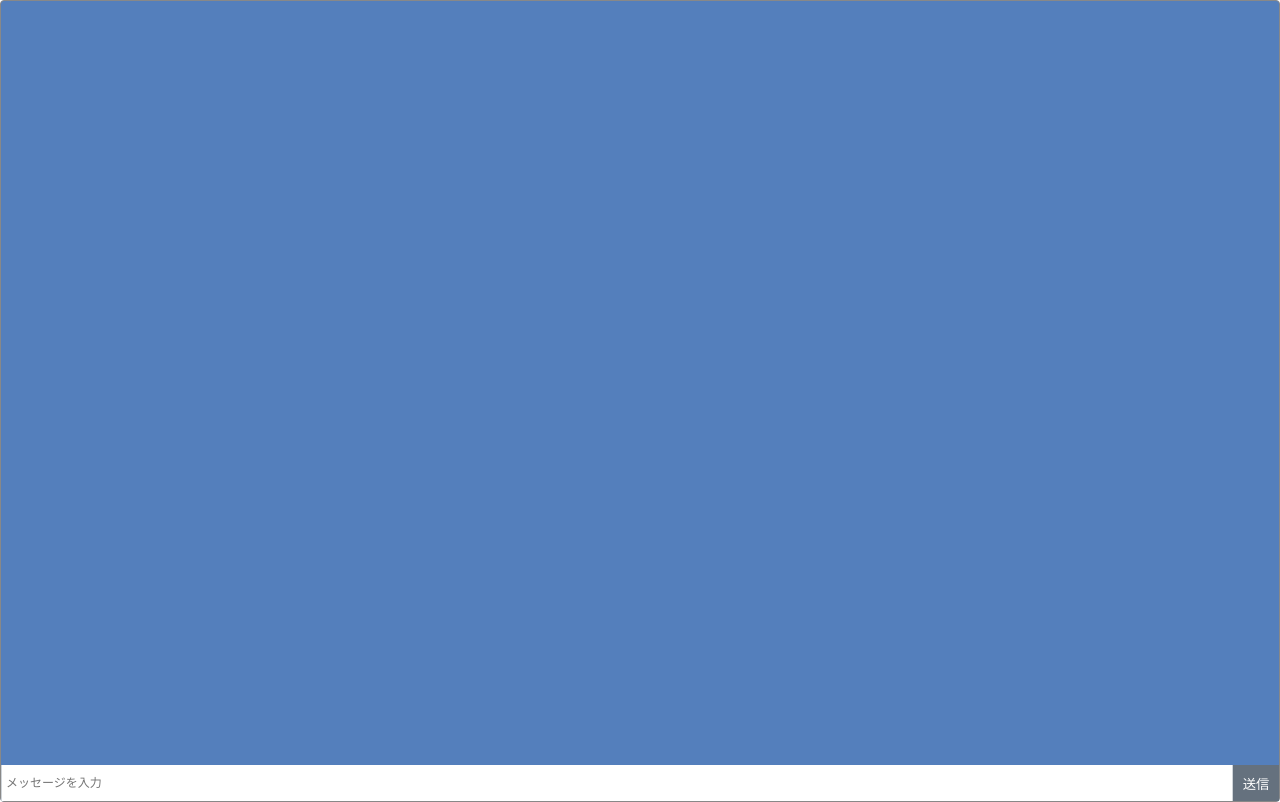
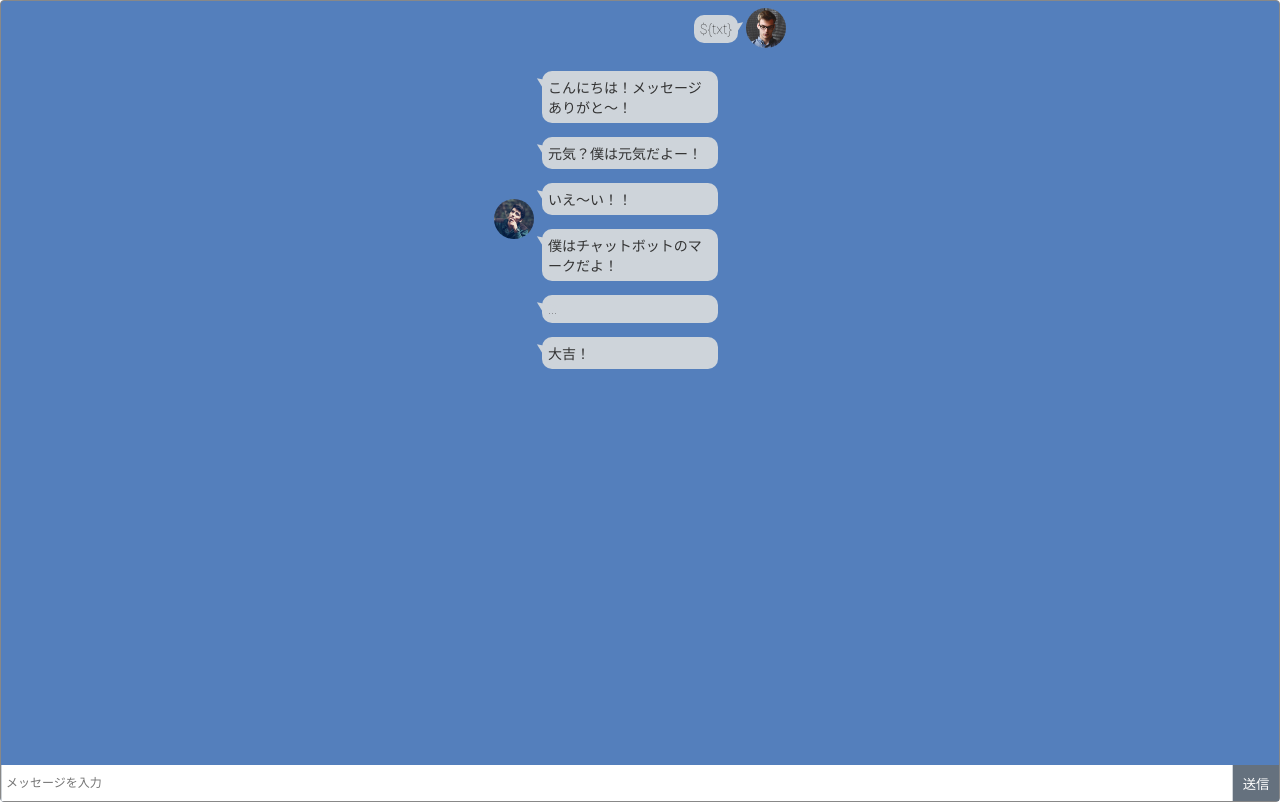
Before and after one commit to Sowaism/chatbot_vue, a Vue app: page / in a window 1280 px wide. Built offline with nearby package versions, Linux system fonts and the light colour scheme.

Commit message:
first commint

```diff
--- a/src/components/Button.vue
+++ b/src/components/Button.vue
@@ -1,13 +1,29 @@
 <template>
-	<button id="addbtn" class="inquiry-next-btn" disabled>送信</button>
+	<button id="addbtn" class="inquiry-next-btn" @click="addBtn()" :disabled="isDisabled">送信</button>
 </template>
 
 <script>
 export default {
-  name: 'Button',
-  props: {
-    // msg: String
-  }
+	name: 'Button',
+	data:function() {
+	return{
+		isDisabled:true,
+		value:'',
+	}
+  },
+	methods:{
+		addBtn:function(){
+			this.isDisabled = true;
+		},
+	// 	enterButtonFlag:function() {
+    //     if (txtVal() == false) {
+    //         this.addBtn.disabled = true;
+    //     } else {
+    //         this.addBtn.disabled = false;
+    //     }
+    //     return;
+    // },
+	},
 }
 </script>
 
--- a/src/components/EntryParts.vue
+++ b/src/components/EntryParts.vue
@@ -2,6 +2,7 @@
 	<div class="entry_input">
 		<EntryInput/>
 		<Button/>
+
 	</div>
 </template>
 
@@ -10,14 +11,27 @@ import EntryInput from '../components/EntryInput.vue'
 import Button from '../components/Button.vue'
 
 export default {
-  name: 'EntryParts',
-  props: {
-    // msg: String
-  },
-  components:{
-	Button,
-	EntryInput
-  }
+	name: 'EntryParts',
+	data:function() {
+		return{
+			// txtVal:'',
+		}
+	},
+	components:{
+		Button,
+		EntryInput
+	},
+//     methods:{
+// 	enterButtonFlag:function(){
+// 		console.log('a');
+// 		if (txtVal == false) {
+// 			this.disabled = true;
+// 		} else {
+// 			this.disabled = false;
+// 		}
+// 		return;
+// 	}
+//   }
 }
 </script>
 
--- a/src/components/UserList.vue
+++ b/src/components/UserList.vue
@@ -1,15 +1,24 @@
 <template>
 	<div id="message_area" class="message_area">
 		<ul>
+			<UserMeParts/>
+			<UserYouParts/>
 		</ul>
 	</div>
 </template>
 
 <script>
+import UserMeParts from '../components/UserMeParts.vue'
+import UserYouParts from '../components/UserYouParts.vue'
+
 export default {
   name: 'UserList',
   props: {
     // msg: String
+  },
+  components:{
+	UserMeParts,
+	UserYouParts
   }
 }
 </script>
@@ -20,62 +29,8 @@ ul{
 	padding: 0;
 	width:300px;
 }
-li{
-	list-style: none;
-}
 #message_area {
 	height: calc(100vh - 36px);
 	overflow: scroll;
 }
-.my_message,
-.you_message {
-	display: flex;
-	margin:0 4px;
-}
-.my_message p,
-.you_message p {
-	max-width: 65%;
-	background-color: #CED4DA;
-	border-radius: 10px;
-	padding: 6px 6px;
-	margin-left: 8px;
-	margin-right: 8px;
-	position: relative;
-	z-index: 3;
-}
-.my_message p:before {
-	content: "";
-	position: absolute;
-	top: 2px;
-	right: -14px;
-	border: 8px solid transparent;
-	border-left: 18px solid #CED4DA;
-	-webkit-transform: rotate(-35deg);
-	transform: rotate(-35deg);
-	z-index: -1;
-}
-.you_message p:before{
-	content: "";
-	position: absolute;
-	top: 2px;
-	left: -14px;
-	border: 8px solid transparent;
-	border-right: 18px solid #CED4DA;
-	-webkit-transform: rotate(35deg);
-	transform: rotate(35deg);
-	z-index: -1;
-}
-.you_message{
-	display: flex;
-	justify-content:flex-start;
-	align-items: center;
-}
-.my_message{
-	display: flex;
-	justify-content:flex-end;
-	align-items: center;
-}
-.my_message img,.you_message img{
-	border-radius: 20px;
-}
 </style>
--- /dev/null
+++ b/src/components/UserMeImg.vue
@@ -0,0 +1,20 @@
+<template>
+	<div>
+		<img src="../assets/me.jpg" width="40" height="40" alt="自分の画像">
+	</div>
+</template>
+
+<script>
+export default {
+  name: 'UserMeImg',
+  props: {
+    // msg: String
+  }
+}
+</script>
+
+<style scoped>
+img{
+	border-radius: 20px;
+}
+</style>
--- /dev/null
+++ b/src/components/UserMeParts.vue
@@ -0,0 +1,36 @@
+<template>
+	<li>
+		<div class="my_message">
+			<UserMeTxt/>
+			<UserMeImg/>
+		</div>
+	</li>
+</template>
+
+<script>
+import UserMeImg from '../components/UserMeImg.vue'
+import UserMeTxt from '../components/UserMeTxt.vue'
+
+export default {
+  name: 'UserMeParts',
+  props: {
+    // msg: String
+  },
+  components:{
+	UserMeImg,
+	UserMeTxt
+  },
+}
+</script>
+
+<style scoped>
+li{
+	list-style: none;
+}
+.my_message{
+	display: flex;
+	justify-content:flex-end;
+	align-items: center;
+	margin:0 4px;
+}
+</style>
--- /dev/null
+++ b/src/components/UserMeTxt.vue
@@ -0,0 +1,37 @@
+<template>
+	<p>${txt}</p>
+</template>
+
+<script>
+
+export default {
+  name: 'UserMeTxt',
+  props: {
+    // msg: String
+  },
+}
+</script>
+
+<style scoped>
+p{
+	max-width: 65%;
+	background-color: #CED4DA;
+	border-radius: 10px;
+	padding: 6px 6px;
+	margin-left: 8px;
+	margin-right: 8px;
+	position: relative;
+	z-index: 3;
+}
+p:before {
+	content: "";
+	position: absolute;
+	top: 2px;
+	right: -14px;
+	border: 8px solid transparent;
+	border-left: 18px solid #CED4DA;
+	-webkit-transform: rotate(-35deg);
+	transform: rotate(-35deg);
+	z-index: -1;
+}
+</style>
--- /dev/null
+++ b/src/components/UserYouImg.vue
@@ -0,0 +1,20 @@
+<template>
+    <div>
+		<img src="../assets/you.jpg" width="40" height="40" alt="相手の画像">
+	</div>
+</template>
+
+<script>
+export default {
+  name: 'UserYouImg',
+  props: {
+    // msg: String
+  }
+}
+</script>
+
+<style scoped>
+img{
+	border-radius: 20px;
+}
+</style>
--- /dev/null
+++ b/src/components/UserYouParts.vue
@@ -0,0 +1,36 @@
+<template>
+  <li>
+    <div class="you_message">
+		<UserYouImg/>
+		<UserYouTxt/>
+	</div>
+  </li>
+</template>
+
+<script>
+import UserYouImg from '../components/UserYouImg.vue'
+import UserYouTxt from '../components/UserYouTxt.vue'
+
+export default {
+  name: 'UserYouParts',
+  props: {
+    // msg: String
+  },
+  components:{
+	UserYouImg,
+	UserYouTxt
+  }
+}
+</script>
+
+<style scoped>
+li{
+	list-style: none;
+}
+.you_message {
+	display: flex;
+	justify-content:flex-start;
+	align-items: center;
+	margin:0 4px;
+}
+</style>
--- /dev/null
+++ b/src/components/UserYouTxt.vue
@@ -0,0 +1,55 @@
+<template>
+    <div>
+		<p v-for="botTxt in botTxts" :key="botTxt">
+			{{botTxt}}
+		</p>
+	</div>
+</template>
+
+<script>
+export default {
+  name: 'UserYouImg',
+  data:	function() {
+	return{
+		chats : [],
+		botTxts : [
+		'こんにちは！メッセージありがと〜！',
+		'元気？僕は元気だよー！',
+		'いえ〜い！！',
+		'僕はチャットボットのマークだよ！',
+		'...',
+		'大吉！',
+		]
+	}
+  },
+  methods:{
+	random:function(){
+		console.log('7');
+	}
+  }
+}
+</script>
+
+<style scoped>
+p {
+	max-width: 65%;
+	background-color: #CED4DA;
+	border-radius: 10px;
+	padding: 6px 6px;
+	margin-left: 8px;
+	margin-right: 8px;
+	position: relative;
+	z-index: 3;
+}
+p:before{
+	content: "";
+	position: absolute;
+	top: 2px;
+	left: -14px;
+	border: 8px solid transparent;
+	border-right: 18px solid #CED4DA;
+	-webkit-transform: rotate(35deg);
+	transform: rotate(35deg);
+	z-index: -1;
+}
+</style>
```
